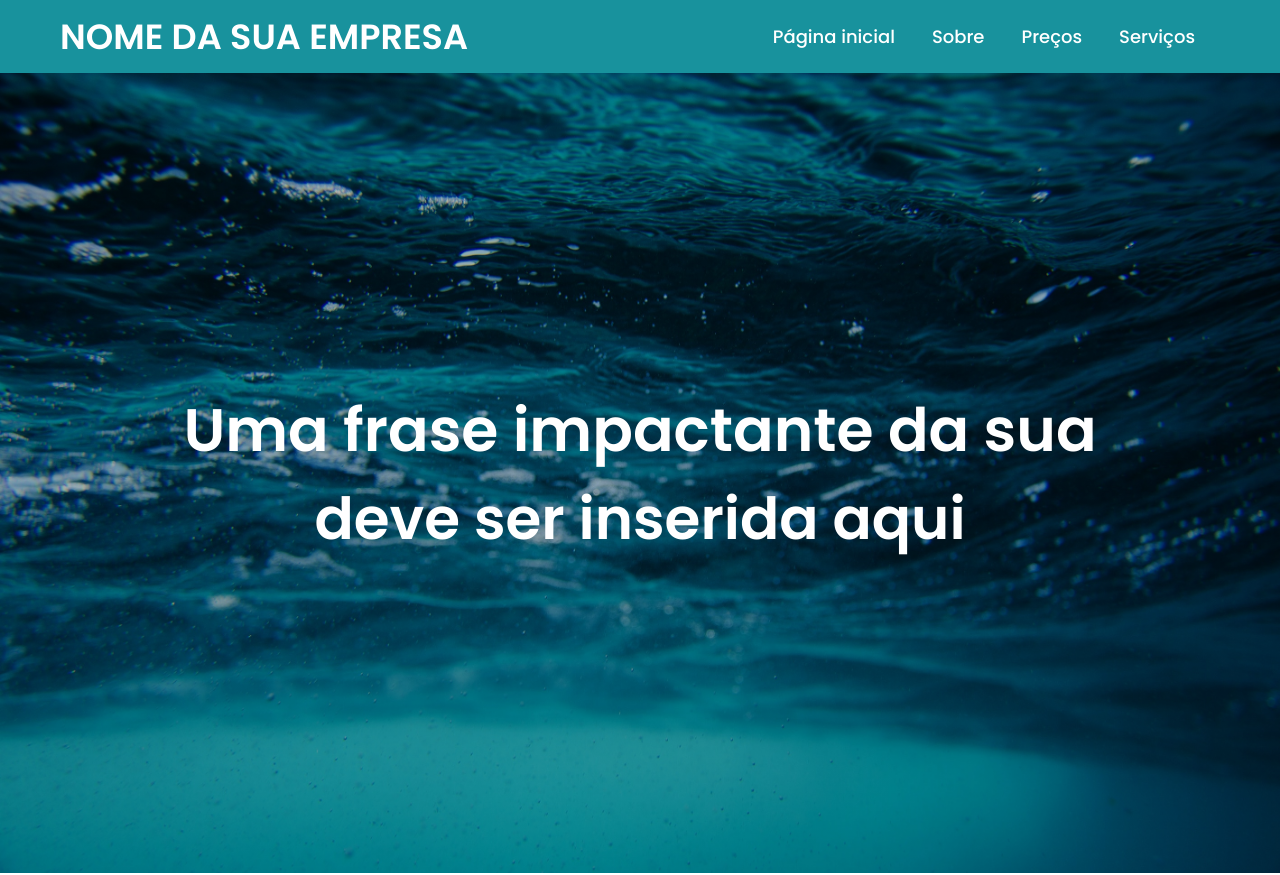
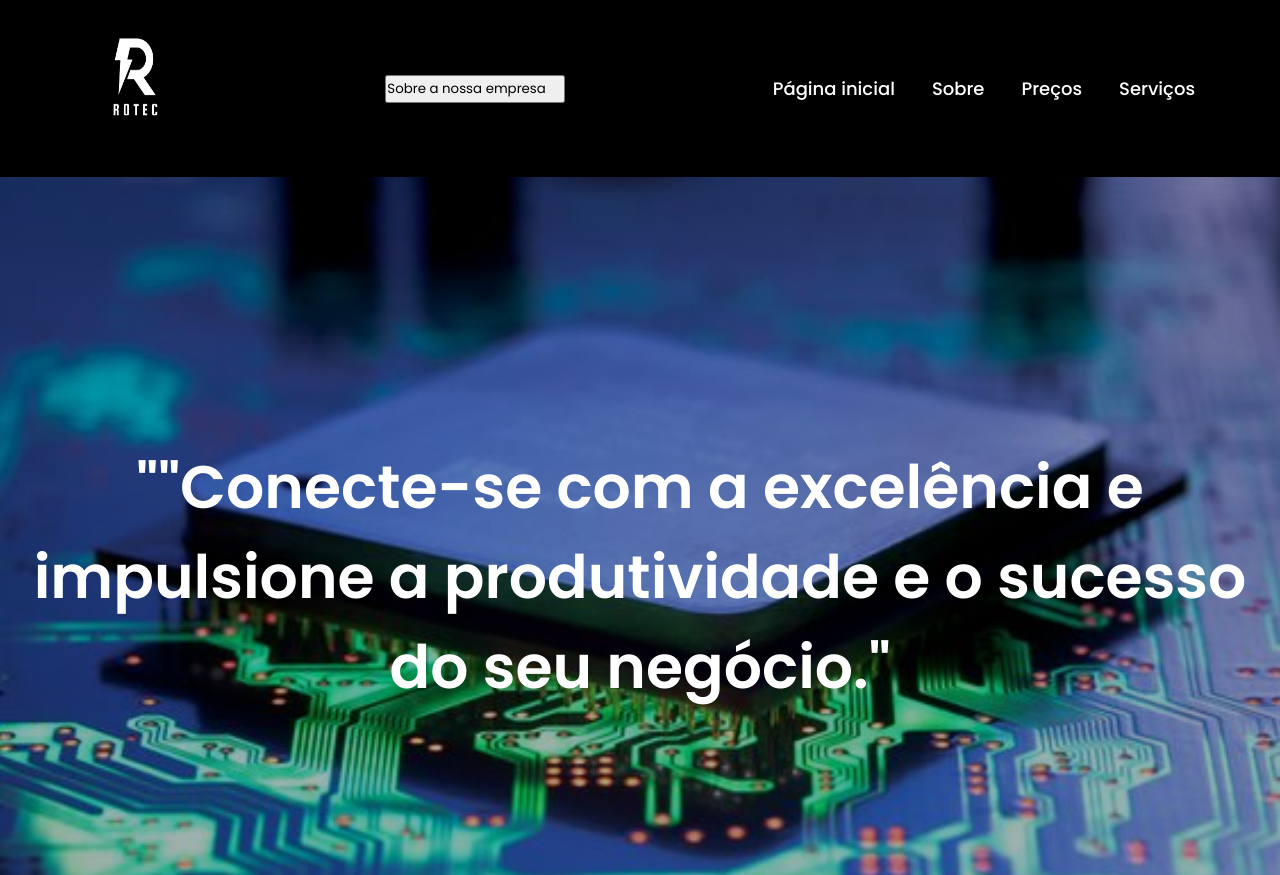
Before and after one commit to joaovictOr-SR/empresa-TI-joao-victor, a plain HTML site: page SITE-MODELO/index.html in a window 1280 px wide. Shown: the top 875 px of the page. Drawn offline with Linux system fonts and the light colour scheme.

Commit message:
adicionado nova imagem do background e adição da logo

```diff
--- a/SITE-MODELO/css/style.css
+++ b/SITE-MODELO/css/style.css
@@ -1,4 +1,10 @@
 @import url('https://fonts.googleapis.com/css2?family=Poppins:wght@300;400;500;600&display=swap');
+.titulo {
+    font-size: 10px;
+}
+.sub_titulo {
+    font-size: 10px;
+}
 *{
     margin: 0;
     padding: 0;
@@ -6,7 +12,7 @@
     font-family: 'Poppins', sans-serif;
 }
 nav{
-    background-color: #18929D;
+    background-color: #000000;
     padding: 10px 60px;
     display: flex;
     justify-content: space-between;
@@ -42,7 +48,7 @@ nav li a:hover{
 }
 .banner{
     height: 100vh;
-    background: linear-gradient( rgba(0,0,0,0.281), rgba(0,0,0,0.308)),url('../img/background.jpg');
+    background: linear-gradient( rgba(0,0,0,0.281), rgba(0,0,0,0.308)),url('../img/fundo.jpg');
     background-size: cover;
     background-position: center;
     background-repeat: no-repeat;
@@ -102,3 +108,7 @@ nav li a:hover{
         transform: scale(1);
     }
 }
+
+.sobre{
+    color: #000000;
+}
--- a/SITE-MODELO/index.html
+++ b/SITE-MODELO/index.html
@@ -13,7 +13,12 @@
     <nav>
 
         <div class="logo">
-            <a href="index.html"> NOME DA SUA EMPRESA </a>
+           <img src="img/roteclogo.png" alt="Rotec logo" width="150" height="150">
+        </div>
+        <div>
+            <button  class="sobre">Sobre a nossa empresa
+                <input type="button" style="margin-left: 5px; margin-right: 5px; ">
+            </button>
         </div>
 
         <ul>
@@ -26,9 +31,7 @@
     </nav>
     <section class="banner">
         <div class="texto">
-            <h1 class="titulo">Uma frase impactante da sua</h1>
-            <h2 class="sub_titulo">deve ser inserida aqui</h2>
-
+            <h1 class="titulo">""Conecte-se com a excelência e impulsione a produtividade e o sucesso do seu negócio."</h1>
         </div>
     </section>
 </body>
```
Also changed, not shown: SITE-MODELO/img/background.jpg (deleted), SITE-MODELO/img/fundo.jpg (added), SITE-MODELO/img/roteclogo.png (added).
